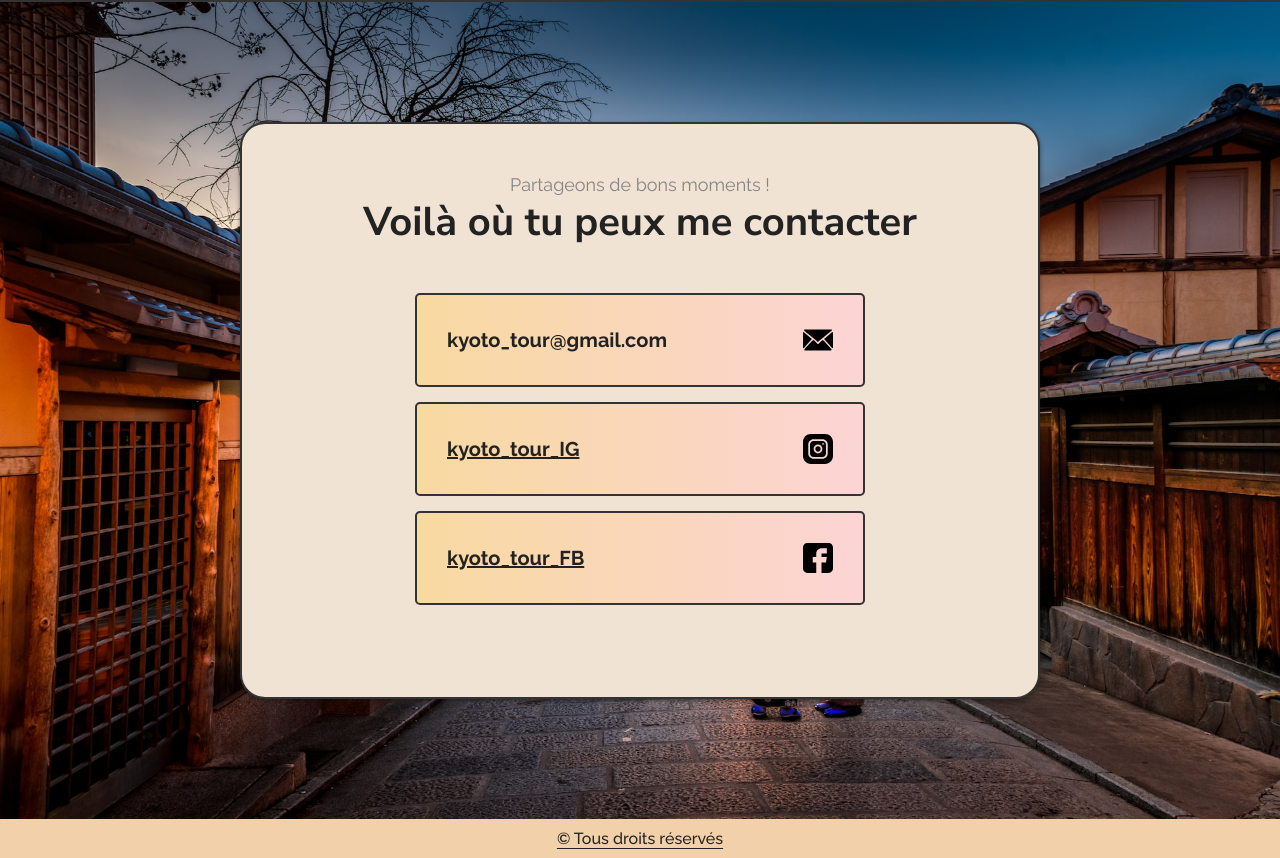
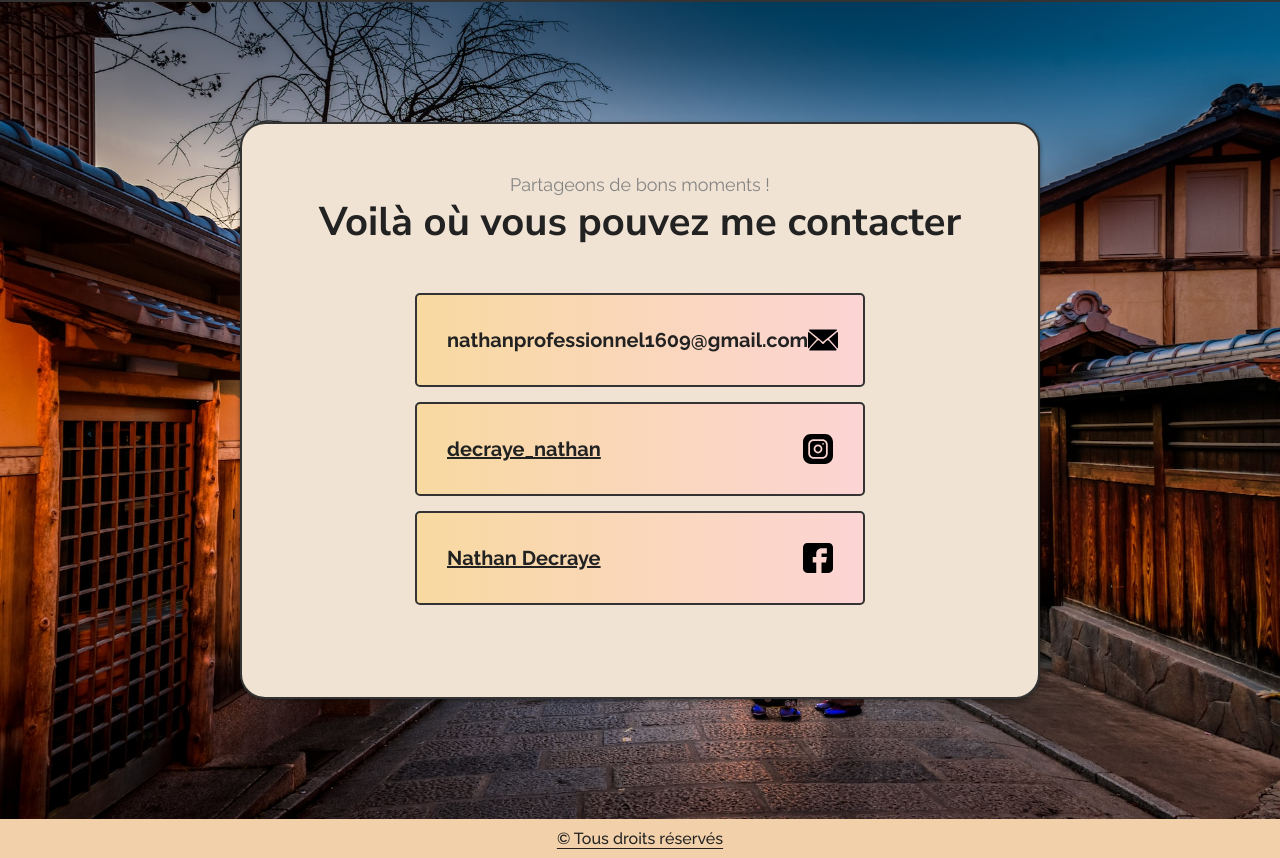
Before and after one commit to NatBoss1609/Site-Kyoto, a plain HTML site: page index.html in a window 1280 px wide. Shown: the part 3220-4078 px from the top of the page. Drawn offline with Linux system fonts and the light colour scheme.

Commit message:
Ajout des liens tarifs et contact + addresse mail, instagram et facebook

```diff
--- a/index.html
+++ b/index.html
@@ -16,8 +16,8 @@
         <nav>
             <a href="#accueil" title="Page d'accueil">Accueil</a>
             <a href="#loisirs" title="Page de loisirs">Loisirs</a>
-            <a href="#tarifs" title="Page de tarifs">Tarifs</a>
-            <a href="#Contact" title="Page de contact">Contact</a>
+            <a href="#tarif" title="Page de tarifs">Tarifs</a>
+            <a href="#contact" title="Page de contact">Contact</a>
         </nav>
         <section class="hero-section">
             <h1 class="main-heading">Découvrez Kyoto</h1>
@@ -176,19 +176,19 @@
         <section class="contact" id="contact">
             <div class="rounded-contact">
                 <p class="surtitle">Partageons de bons moments !</p>
-                <h2 class="heading-2">Voilà où tu peux me contacter</h2>
+                <h2 class="heading-2">Voilà où vous pouvez me contacter</h2>
 
                 <ul class="contact-list">
                     <li>
-                        <span>kyoto_tour@gmail.com</span>
+                        <span>nathanprofessionnel1609@gmail.com</span>
                         <img src="./asset/img/icons/email-envelope.svg" alt="email">
                     </li>
                     <li>
-                        <a href="https://www.instagram.com/" target="_blank" title="Lien vers la page instagram">kyoto_tour_IG</a>
+                        <a href="https://www.instagram.com/decrayenathan/" target="_blank" title="Lien vers la page instagram">decraye_nathan</a>
                         <img src="./asset/img/icons/instagram.svg" alt="instagram logo">
                     </li>
                     <li>
-                        <a href="https://www.facebook.com/?locale=fr_FR" target="_blank" title="Lien vers la page Facebook">kyoto_tour_FB</a>
+                        <a href="https://www.facebook.com/nathan.decraye" target="_blank" title="Lien vers la page Facebook">Nathan Decraye</a>
                         <img src="./asset/img/icons/facebook.svg" alt="facebook logo">
                     </li>
                 </ul>
```
